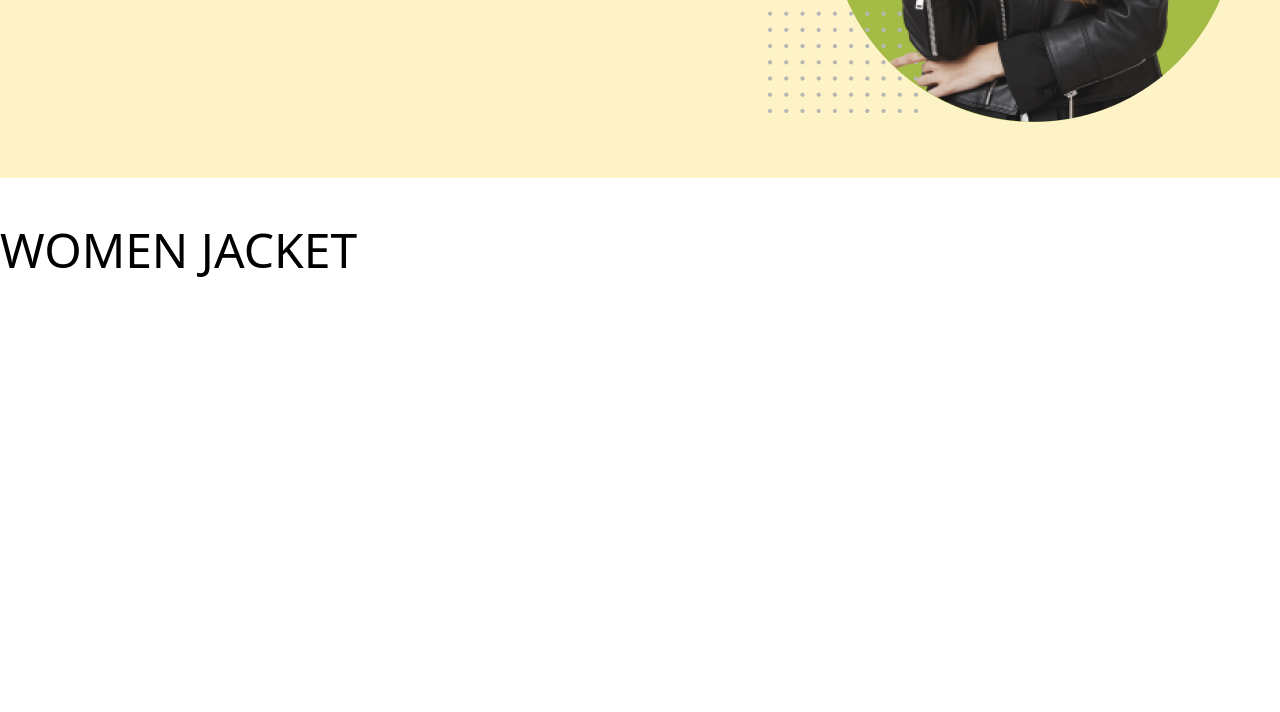
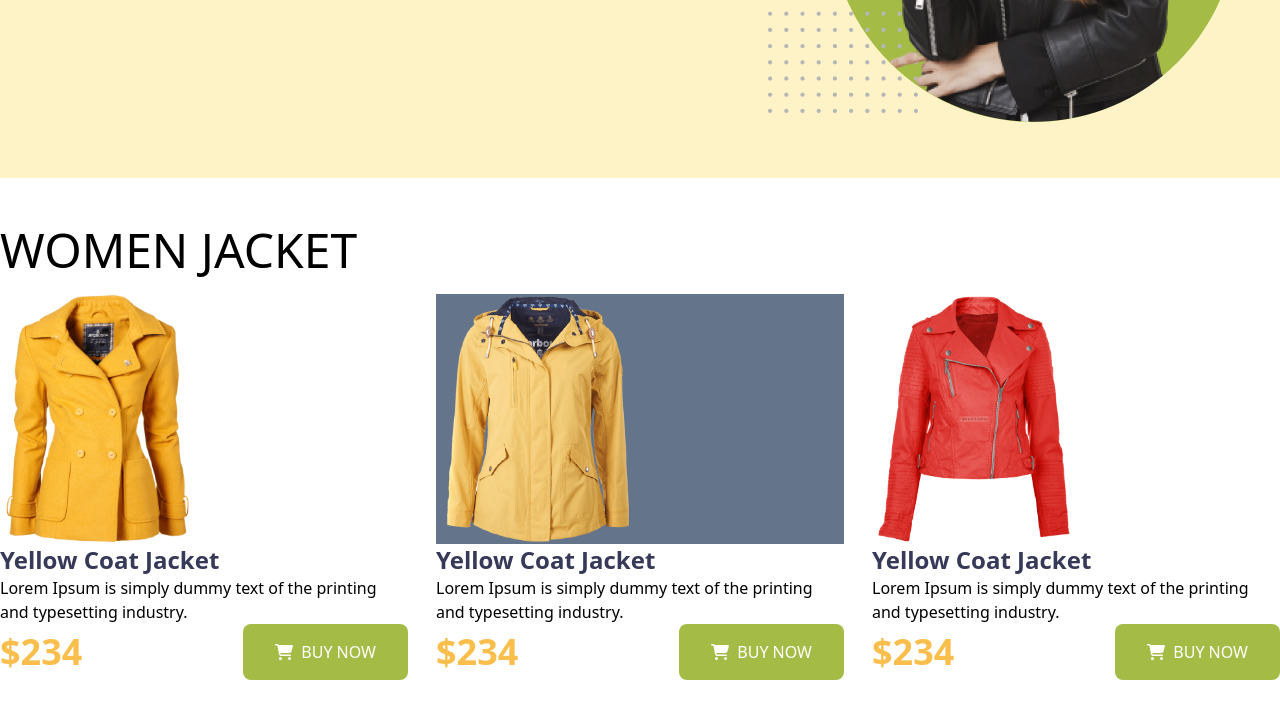
Before and after one commit to saidulislam-official/penguin-fashion, a plain HTML site: page index.html in a window 1280 px wide. Shown: the part 501-1213 px from the top of the page. Before the commit the page ends 800 px from the top, so only its background shows below. Drawn offline with nearby package versions, Linux system fonts and the light colour scheme.

Commit message:
try to added card

```diff
--- a/index.html
+++ b/index.html
@@ -13,6 +13,8 @@
               colors: {
                 primaryText: '#A4BC46',
                 bannerTextColor : '#FABE4C',
+                secondaryText: '#363958',
+                priceText: '#FABE4C',
               }
             }
           }
@@ -36,9 +38,9 @@
         </nav>
         <!-- banner  -->
         <div class="pt-4 flex container mx-auto pb-14">
-            <div class=" w-3/4 flex flex-col justify-center">
-                <h1 class="font-normal text-7xl uppercase"><span class="text-bannerTextColor">Be the Penguins</span> of Winter</h1>
-                <p class="pt-1 text-base	font-normal">
+            <div class=" lg:w-3/4 md:w-3/5 sm:w-1/2  flex flex-col justify-center">
+                <h1 class="font-normal lg:text-7xl md:text-4xl sm:text-2xl  uppercase"><span class="text-bannerTextColor">Be the Penguins</span> of Winter</h1>
+                <p class="pt-1 text-base font-normal">
                 Lorem Ipsum is simply dummy text of the printing and typesetting industry.
                 </p>
                 <div class="mt-2">
@@ -60,6 +62,78 @@
         <!-- women jacket section -->
         <section class="mt-12">
             <h2 class="uppercase text-5xl">women jacket</h2>
+            <!-- card -->
+            <div class="grid grid-cols-3 gap-7 pt-5">
+                <div>
+                    <div>
+                        <img class="w-1/2" src="images/jacket-1.png" alt="">
+                    </div>
+                    <div class="pb-8">
+                        <h3 class="text-2xl font-bold text-secondaryText">Yellow Coat Jacket </h3>
+                        <p>
+                        Lorem Ipsum is simply dummy text of the
+                        printing and typesetting industry.
+                        </p>
+                        <div class="flex items-center justify-between">
+                            <h2 class="text-4xl font-black text-priceText">$234</h2>
+                            <div>
+                                <button class="bg-primaryText text-white px-8 py-4  font-medium uppercase text-base	rounded-lg">
+                                    <a href="#" class="flex gap-2 items-center">
+                                        <svg xmlns="http://www.w3.org/2000/svg" height="16" width="18" viewBox="0 0 576 512"><!--!Font Awesome Free 6.5.1 by @fontawesome - https://fontawesome.com License - https://fontawesome.com/license/free Copyright 2023 Fonticons, Inc.--><path  fill="white" d="M0 24C0 10.7 10.7 0 24 0H69.5c22 0 41.5 12.8 50.6 32h411c26.3 0 45.5 25 38.6 50.4l-41 152.3c-8.5 31.4-37 53.3-69.5 53.3H170.7l5.4 28.5c2.2 11.3 12.1 19.5 23.6 19.5H488c13.3 0 24 10.7 24 24s-10.7 24-24 24H199.7c-34.6 0-64.3-24.6-70.7-58.5L77.4 54.5c-.7-3.8-4-6.5-7.9-6.5H24C10.7 48 0 37.3 0 24zM128 464a48 48 0 1 1 96 0 48 48 0 1 1 -96 0zm336-48a48 48 0 1 1 0 96 48 48 0 1 1 0-96z"/></svg>
+                                        Buy Now
+                                    </a>
+                                </button>
+                            </div>
+                        </div>
+                    </div>
+                </div>
+                <div>
+                    <div class="bg-slate-500">
+                        <img class="w-1/2" src="images/jacket-2.png" alt="">
+                    </div>
+                    <div class="pb-8">
+                        <h3 class="text-2xl font-bold text-secondaryText">Yellow Coat Jacket </h3>
+                        <p>
+                        Lorem Ipsum is simply dummy text of the
+                        printing and typesetting industry.
+                        </p>
+                        <div class="flex items-center justify-between">
+                            <h2 class="text-4xl font-black text-priceText">$234</h2>
+                            <div>
+                                <button class="bg-primaryText text-white px-8 py-4  font-medium uppercase text-base	rounded-lg">
+                                    <a href="#" class="flex gap-2 items-center">
+                                        <svg xmlns="http://www.w3.org/2000/svg" height="16" width="18" viewBox="0 0 576 512"><!--!Font Awesome Free 6.5.1 by @fontawesome - https://fontawesome.com License - https://fontawesome.com/license/free Copyright 2023 Fonticons, Inc.--><path  fill="white" d="M0 24C0 10.7 10.7 0 24 0H69.5c22 0 41.5 12.8 50.6 32h411c26.3 0 45.5 25 38.6 50.4l-41 152.3c-8.5 31.4-37 53.3-69.5 53.3H170.7l5.4 28.5c2.2 11.3 12.1 19.5 23.6 19.5H488c13.3 0 24 10.7 24 24s-10.7 24-24 24H199.7c-34.6 0-64.3-24.6-70.7-58.5L77.4 54.5c-.7-3.8-4-6.5-7.9-6.5H24C10.7 48 0 37.3 0 24zM128 464a48 48 0 1 1 96 0 48 48 0 1 1 -96 0zm336-48a48 48 0 1 1 0 96 48 48 0 1 1 0-96z"/></svg>
+                                        Buy Now
+                                    </a>
+                                </button>
+                            </div>
+                        </div>
+                    </div>
+                </div>
+                <div>
+                    <div>
+                        <img class="w-1/2" src="images/jacket-3.png" alt="">
+                    </div>
+                    <div class="pb-8">
+                        <h3 class="text-2xl font-bold text-secondaryText">Yellow Coat Jacket </h3>
+                        <p>
+                        Lorem Ipsum is simply dummy text of the
+                        printing and typesetting industry.
+                        </p>
+                        <div class="flex items-center justify-between">
+                            <h2 class="text-4xl font-black text-priceText">$234</h2>
+                            <div>
+                                <button class="bg-primaryText text-white px-8 py-4  font-medium uppercase text-base	rounded-lg">
+                                    <a href="#" class="flex gap-2 items-center">
+                                        <svg xmlns="http://www.w3.org/2000/svg" height="16" width="18" viewBox="0 0 576 512"><!--!Font Awesome Free 6.5.1 by @fontawesome - https://fontawesome.com License - https://fontawesome.com/license/free Copyright 2023 Fonticons, Inc.--><path  fill="white" d="M0 24C0 10.7 10.7 0 24 0H69.5c22 0 41.5 12.8 50.6 32h411c26.3 0 45.5 25 38.6 50.4l-41 152.3c-8.5 31.4-37 53.3-69.5 53.3H170.7l5.4 28.5c2.2 11.3 12.1 19.5 23.6 19.5H488c13.3 0 24 10.7 24 24s-10.7 24-24 24H199.7c-34.6 0-64.3-24.6-70.7-58.5L77.4 54.5c-.7-3.8-4-6.5-7.9-6.5H24C10.7 48 0 37.3 0 24zM128 464a48 48 0 1 1 96 0 48 48 0 1 1 -96 0zm336-48a48 48 0 1 1 0 96 48 48 0 1 1 0-96z"/></svg>
+                                        Buy Now
+                                    </a>
+                                </button>
+                            </div>
+                        </div>
+                    </div>
+                </div>
+            </div>
         </section>
     </main>
 
```
